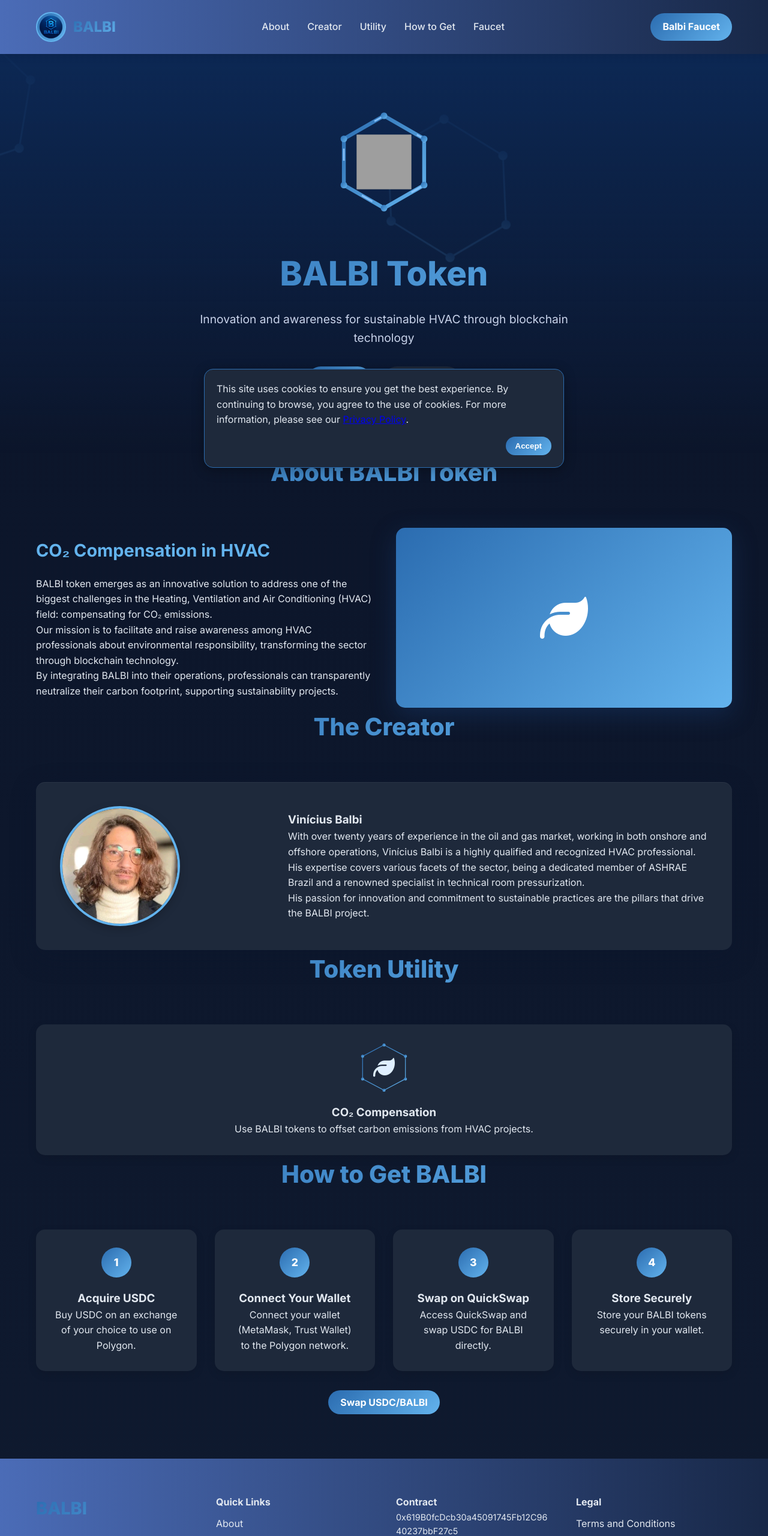
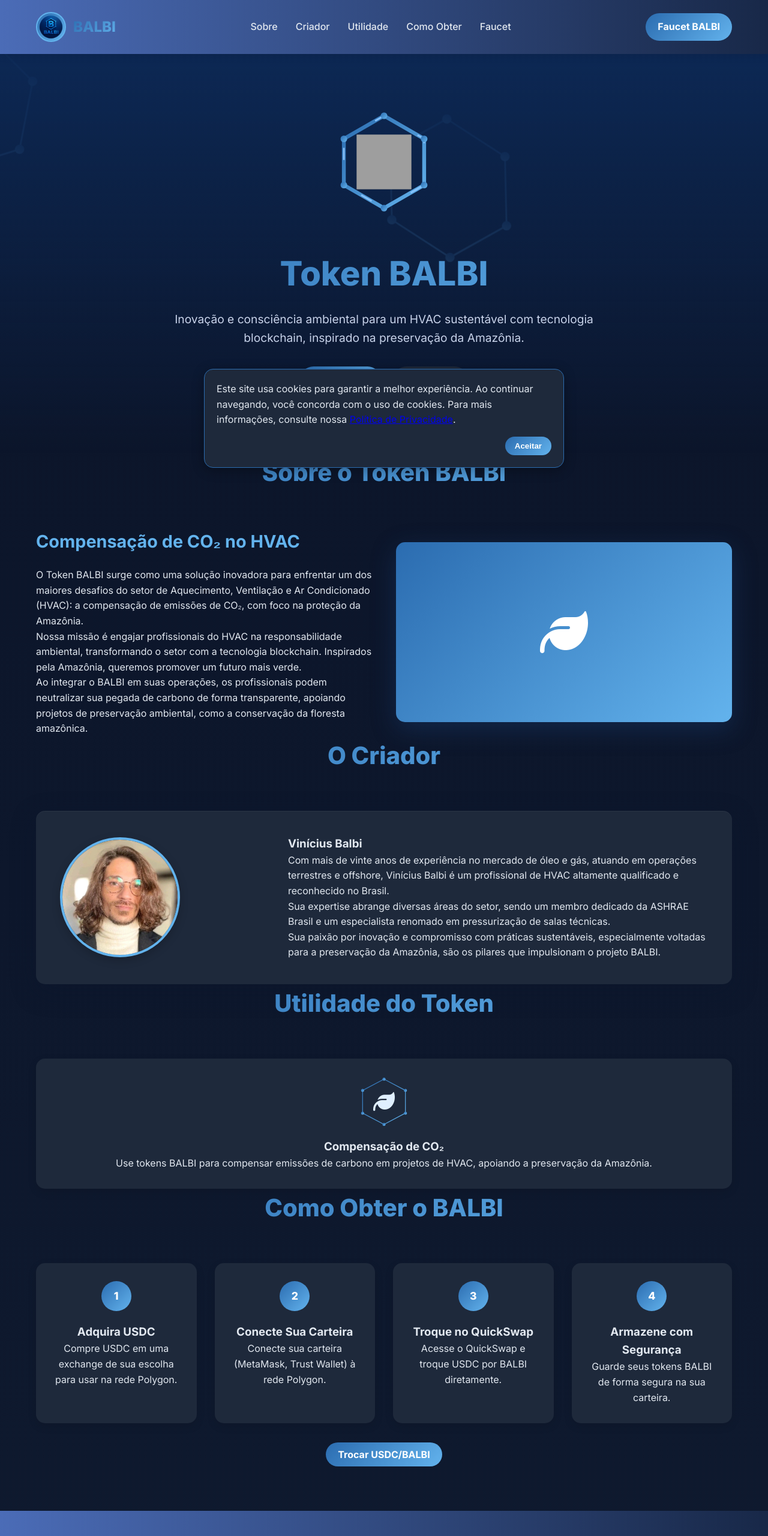
Before and after one commit to Balbi-Token/site, a plain HTML site: page index.html in a window 1280 px wide. Shown: the top 2561 px of the page at 60% size. Drawn offline with Linux system fonts and the light colour scheme; grey boxes are pictures that could not be loaded.

Commit message:
Update index.html

```diff
--- a/index.html
+++ b/index.html
@@ -1,9 +1,9 @@
 <!DOCTYPE html>
-<html lang="en">
+<html lang="pt-BR">
 <head>
   <meta charset="UTF-8">
   <meta name="viewport" content="width=device-width, initial-scale=1.0">
-  <title>BALBI Token - CO₂ Compensation in HVAC</title>
+  <title>Token BALBI - Compensação de CO₂ em HVAC</title>
   <link href="https://fonts.googleapis.com/css2?family=Inter:wght@300;400;500;600;700;800&display=swap" rel="stylesheet">
   <link rel="stylesheet" href="https://cdnjs.cloudflare.com/ajax/libs/font-awesome/6.4.0/css/all.min.css">
   <style>
@@ -169,7 +169,7 @@
     <div class="container nav-container">
       <div class="logo">
         <div class="logo-img">
-          <img src="logo.png" alt="BALBI Token Logo">
+          <img src="logo.png" alt="Logo Token BALBI">
         </div>
         <div class="logo-text">BALBI</div>
       </div>
@@ -177,14 +177,13 @@
         <i class="fas fa-bars"></i>
       </div>
       <div class="nav-links" id="nav-links">
-        <a href="#about">About</a>
-        <a href="#creator">Creator</a>
-        <a href="#utility">Utility</a>
-        <a href="#how-to-buy">How to Get</a>
+        <a href="#sobre">Sobre</a>
+        <a href="#criador">Criador</a>
+        <a href="#utilidade">Utilidade</a>
+        <a href="#como-obter">Como Obter</a>
         <a href="https://balbi-token.github.io/faucet/" target="_blank" rel="noopener">Faucet</a>
-        <!-- quiz links removidos -->
       </div>
-      <a href="https://balbi-token.github.io/faucet/" target="_blank" rel="noopener" class="cta-button">Balbi Faucet</a>
+      <a href="https://balbi-token.github.io/faucet/" target="_blank" rel="noopener" class="cta-button">Faucet BALBI</a>
     </div>
   </header>
 
@@ -214,24 +213,23 @@
         </div>
       </div>
 
-      <h1>BALBI Token</h1>
-      <p>Innovation and awareness for sustainable HVAC through blockchain technology</p>
+      <h1>Token BALBI</h1>
+      <p>Inovação e consciência ambiental para um HVAC sustentável com tecnologia blockchain, inspirado na preservação da Amazônia.</p>
       <div class="hero-buttons">
-        <a href="#how-to-buy" class="cta-button">Get Now</a>
-        <a href="#about" class="cta-button" style="background: var(--card-bg);">Learn More</a>
+        <a href="#como-obter" class="cta-button">Obter Agora</a>
+        <a href="#sobre" class="cta-button" style="background: var(--card-bg);">Saiba Mais</a>
       </div>
     </div>
   </section>
 
-  <!-- (restante do conteúdo permanece igual) -->
-  <section id="about" class="container">
-    <h2 class="section-title">About BALBI Token</h2>
+  <section id="sobre" class="container">
+    <h2 class="section-title">Sobre o Token BALBI</h2>
     <div class="about-content">
       <div class="about-text">
-        <h3>CO₂ Compensation in HVAC</h3>
-        <p>BALBI token emerges as an innovative solution to address one of the biggest challenges in the Heating, Ventilation and Air Conditioning (HVAC) field: compensating for CO₂ emissions.</p>
-        <p>Our mission is to facilitate and raise awareness among HVAC professionals about environmental responsibility, transforming the sector through blockchain technology.</p>
-        <p>By integrating BALBI into their operations, professionals can transparently neutralize their carbon footprint, supporting sustainability projects.</p>
+        <h3>Compensação de CO₂ no HVAC</h3>
+        <p>O Token BALBI surge como uma solução inovadora para enfrentar um dos maiores desafios do setor de Aquecimento, Ventilação e Ar Condicionado (HVAC): a compensação de emissões de CO₂, com foco na proteção da Amazônia.</p>
+        <p>Nossa missão é engajar profissionais do HVAC na responsabilidade ambiental, transformando o setor com a tecnologia blockchain. Inspirados pela Amazônia, queremos promover um futuro mais verde.</p>
+        <p>Ao integrar o BALBI em suas operações, os profissionais podem neutralizar sua pegada de carbono de forma transparente, apoiando projetos de preservação ambiental, como a conservação da floresta amazônica.</p>
       </div>
       <div class="about-image">
         <div><i class="fas fa-leaf" style="font-size:80px;color:white"></i></div>
@@ -239,23 +237,22 @@
     </div>
   </section>
 
-  <section id="creator" class="container">
-    <h2 class="section-title">The Creator</h2>
+  <section id="criador" class="container">
+    <h2 class="section-title">O Criador</h2>
     <div class="creator">
       <div class="creator-img"><img src="vinicius-balbi.jpg" alt="Vinícius Balbi"></div>
       <div class="creator-info">
         <h3>Vinícius Balbi</h3>
-        <p>With over twenty years of experience in the oil and gas market, working in both onshore and offshore operations, Vinícius Balbi is a highly qualified and recognized HVAC professional.</p>
-        <p>His expertise covers various facets of the sector, being a dedicated member of ASHRAE Brazil and a renowned specialist in technical room pressurization.</p>
-        <p>His passion for innovation and commitment to sustainable practices are the pillars that drive the BALBI project.</p>
+        <p>Com mais de vinte anos de experiência no mercado de óleo e gás, atuando em operações terrestres e offshore, Vinícius Balbi é um profissional de HVAC altamente qualificado e reconhecido no Brasil.</p>
+        <p>Sua expertise abrange diversas áreas do setor, sendo um membro dedicado da ASHRAE Brasil e um especialista renomado em pressurização de salas técnicas.</p>
+        <p>Sua paixão por inovação e compromisso com práticas sustentáveis, especialmente voltadas para a preservação da Amazônia, são os pilares que impulsionam o projeto BALBI.</p>
       </div>
     </div>
   </section>
 
-  <section id="utility" class="container">
-    <h2 class="section-title">Token Utility</h2>
+  <section id="utilidade" class="container">
+    <h2 class="section-title">Utilidade do Token</h2>
     <div class="features">
-      <!-- ...cards iguais... -->
       <div class="feature-card">
         <div class="feature-icon">
           <svg viewBox="0 0 200 200" aria-hidden="true">
@@ -271,23 +268,23 @@
           </svg>
           <i class="fas fa-leaf" aria-hidden="true"></i>
         </div>
-        <h3>CO₂ Compensation</h3>
-        <p>Use BALBI tokens to offset carbon emissions from HVAC projects.</p>
+        <h3>Compensação de CO₂</h3>
+        <p>Use tokens BALBI para compensar emissões de carbono em projetos de HVAC, apoiando a preservação da Amazônia.</p>
       </div>
-      <!-- demais cards... -->
+      <!-- Outros cards podem ser traduzidos e adaptados da mesma forma, caso existam -->
     </div>
   </section>
 
-  <section id="how-to-buy" class="container">
-    <h2 class="section-title">How to Get BALBI</h2>
+  <section id="como-obter" class="container">
+    <h2 class="section-title">Como Obter o BALBI</h2>
     <div class="steps">
-      <div class="step"><div class="step-number">1</div><h3>Acquire USDC</h3><p>Buy USDC on an exchange of your choice to use on Polygon.</p></div>
-      <div class="step"><div class="step-number">2</div><h3>Connect Your Wallet</h3><p>Connect your wallet (MetaMask, Trust Wallet) to the Polygon network.</p></div>
-      <div class="step"><div class="step-number">3</div><h3>Swap on QuickSwap</h3><p>Access QuickSwap and swap USDC for BALBI directly.</p></div>
-      <div class="step"><div class="step-number">4</div><h3>Store Securely</h3><p>Store your BALBI tokens securely in your wallet.</p></div>
+      <div class="step"><div class="step-number">1</div><h3>Adquira USDC</h3><p>Compre USDC em uma exchange de sua escolha para usar na rede Polygon.</p></div>
+      <div class="step"><div class="step-number">2</div><h3>Conecte Sua Carteira</h3><p>Conecte sua carteira (MetaMask, Trust Wallet) à rede Polygon.</p></div>
+      <div class="step"><div class="step-number">3</div><h3>Troque no QuickSwap</h3><p>Acesse o QuickSwap e troque USDC por BALBI diretamente.</p></div>
+      <div class="step"><div class="step-number">4</div><h3>Armazene com Segurança</h3><p>Guarde seus tokens BALBI de forma segura na sua carteira.</p></div>
     </div>
     <div style="text-align:center;margin-top:40px;">
-      <a href="https://dapp.quickswap.exchange/swap/v3/0x3c499c542cEF5E3811e1192ce70d8cC03d5c3359/0x619B0fcDcb30a45091745Fb12C9640237bbF27c5?chainId=137" class="cta-button" target="_blank">Swap USDC/BALBI</a>
+      <a href="https://dapp.quickswap.exchange/swap/v3/0x3c499c542cEF5E3811e1192ce70d8cC03d5c3359/0x619B0fcDcb30a45091745Fb12C9640237bbF27c5?chainId=137" class="cta-button" target="_blank">Trocar USDC/BALBI</a>
     </div>
   </section>
 
@@ -296,35 +293,35 @@
       <div class="footer-content">
         <div class="footer-info">
           <div class="footer-logo">BALBI</div>
-          <p>Innovating in CO₂ compensation for HVAC through blockchain.</p>
-          <a href="https://instagram.com/balbitoken" class="instagram-link" target="_blank"><i class="fab fa-instagram"></i> Follow us on Instagram</a>
+          <p>Inovando na compensação de CO₂ para HVAC com blockchain, inspirado na preservação da Amazônia.</p>
+          <a href="https://instagram.com/balbitoken" class="instagram-link" target="_blank"><i class="fab fa-instagram"></i> Siga-nos no Instagram</a>
         </div>
         <div class="footer-links">
-          <h4>Quick Links</h4>
-          <a href="#about">About</a><a href="#creator">Creator</a><a href="#utility">Utility</a><a href="#how-to-buy">How to Get</a>
+          <h4>Links Rápidos</h4>
+          <a href="#sobre">Sobre</a><a href="#criador">Criador</a><a href="#utilidade">Utilidade</a><a href="#como-obter">Como Obter</a>
         </div>
         <div class="footer-contact">
-          <h4>Contract</h4>
+          <h4>Contrato</h4>
           <p style="word-break:break-all;font-size:.9rem;">0x619B0fcDcb30a45091745Fb12C9640237bbF27c5</p>
-          <p><a href="https://polygonscan.com/token/0x619B0fcDcb30a45091745Fb12C9640237bbF27c5" target="_blank">View on PolygonScan</a></p>
+          <p><a href="https://polygonscan.com/token/0x619B0fcDcb30a45091745Fb12C9640237bbF27c5" target="_blank">Ver no PolygonScan</a></p>
         </div>
         <div class="footer-links">
           <h4>Legal</h4>
-          <a href="terms.html">Terms and Conditions</a>
-          <a href="privacy.html">Privacy Policy</a>
+          <a href="termos.html">Termos e Condições</a>
+          <a href="privacidade.html">Política de Privacidade</a>
         </div>
       </div>
       <div class="copyright">
-        <p>© 2025 Balbi Faucet. Built with ❤️ for the crypto community.</p>
+        <p>© 2025 Faucet BALBI. Construído com ❤️ para a comunidade cripto brasileira.</p>
       </div>
     </div>
   </footer>
 
   <!-- Cookie -->
-  <div class="cookie-consent" id="cookie-consent" role="dialog" aria-live="polite" aria-label="Cookie consent banner">
-    <p>This site uses cookies to ensure you get the best experience. By continuing to browse, you agree to the use of cookies. For more information, please see our <a href="privacy.html" target="_blank">Privacy Policy</a>.</p>
+  <div class="cookie-consent" id="cookie-consent" role="dialog" aria-live="polite" aria-label="Banner de consentimento de cookies">
+    <p>Este site usa cookies para garantir a melhor experiência. Ao continuar navegando, você concorda com o uso de cookies. Para mais informações, consulte nossa <a href="privacidade.html" target="_blank">Política de Privacidade</a>.</p>
     <div class="cookie-consent-actions">
-      <button class="btn-accept" id="accept-cookies" type="button" aria-label="Accept cookies and close">Accept</button>
+      <button class="btn-accept" id="accept-cookies" type="button" aria-label="Aceitar cookies e fechar">Aceitar</button>
     </div>
   </div>
 
```
